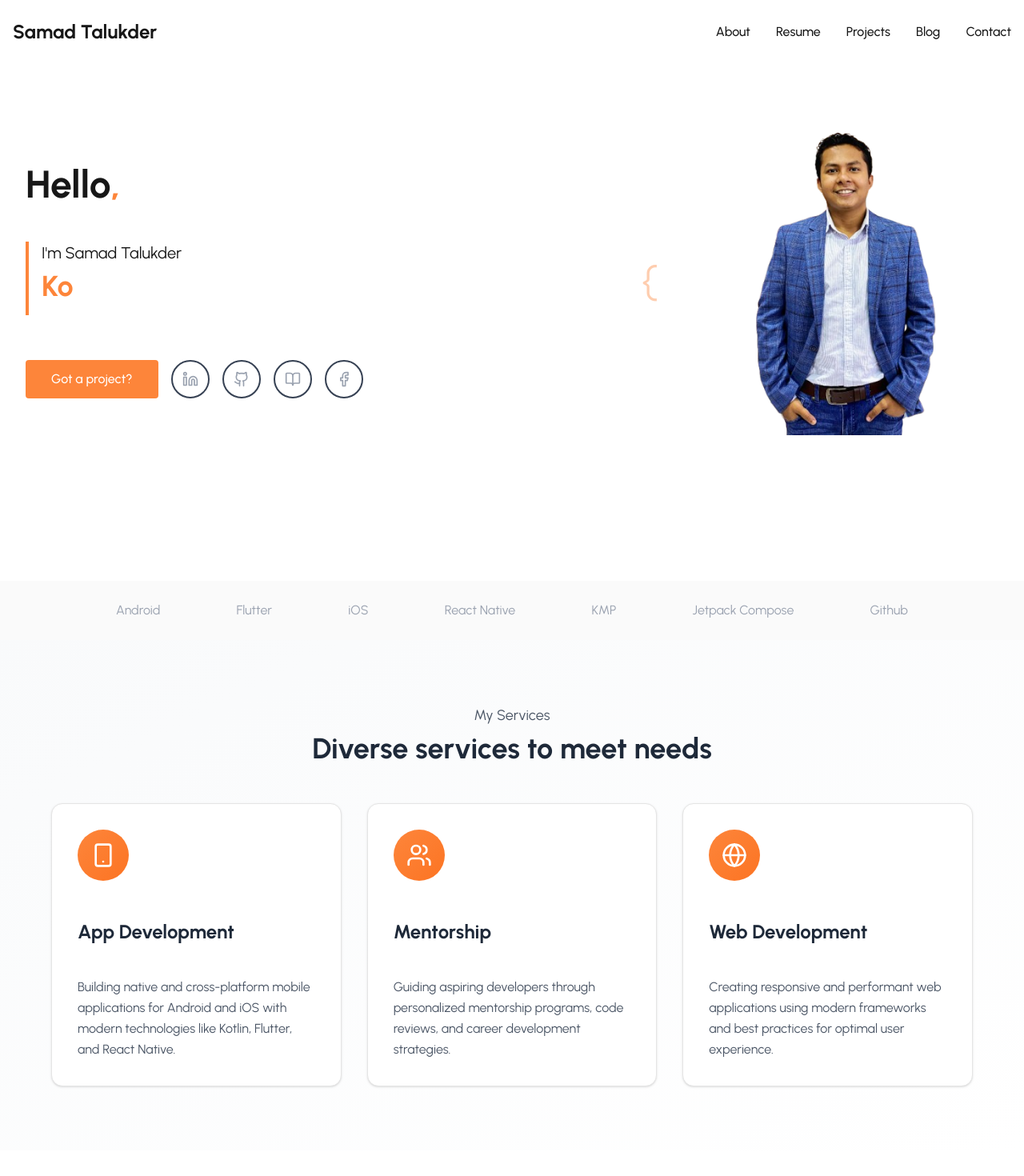
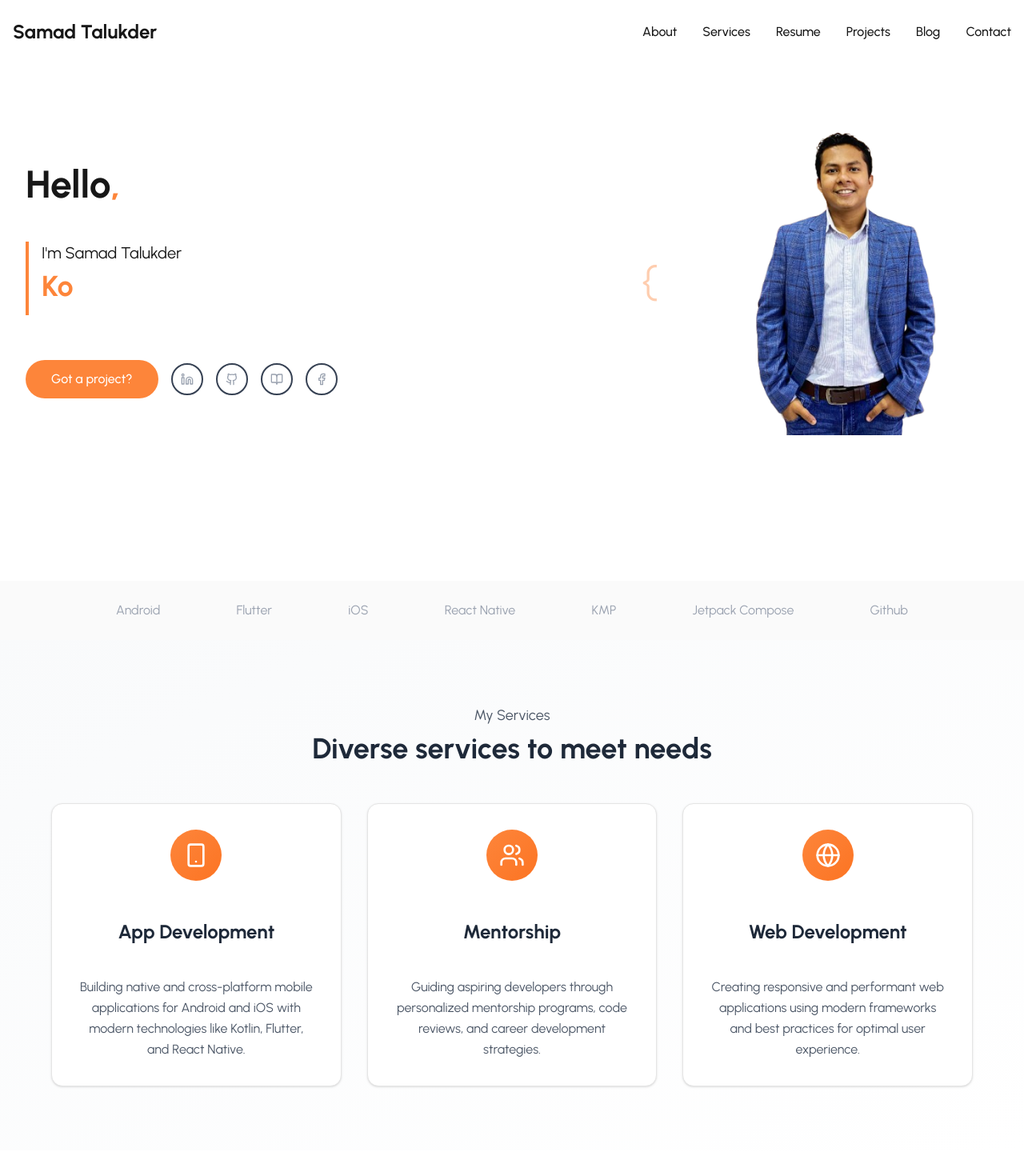
Before and after one commit to samadtalukder/samadtalukder.github.io, a Next.js app: page / in a window 1280 px wide. Shown: the top 1470 px of the page at 80% size. Built offline with nearby package versions, Linux system fonts and the light colour scheme.

Commit message:
Enhance UI styling and add Services navigation

```diff
--- a/components/layout/Header.tsx
+++ b/components/layout/Header.tsx
@@ -6,6 +6,7 @@ import { about } from '@/lib/data';
 
 const navItems = [
   { name: 'About', href: '#about' },
+  { name: 'Services', href: '#services' },
   // { name: 'Skills', href: '#skills' },
   { name: 'Resume', href: '#resume' },
   // { name: 'Education', href: '#education' },
--- a/components/sections/AboutMeSection.tsx
+++ b/components/sections/AboutMeSection.tsx
@@ -72,7 +72,7 @@ export default function AboutMeSection() {
               className="flex flex-wrap items-center gap-3 sm:gap-4"
             >
               <Button
-                className="bg-[#FD853A] hover:bg-[#fc7422] text-white px-6 sm:px-8 py-5 sm:py-6 text-sm sm:text-base font-medium rounded"
+                className="bg-[#FD853A] hover:bg-[#fc7422] text-white px-6 sm:px-8 py-5 sm:py-6 text-sm sm:text-base font-medium rounded-full"
                 size="lg"
                 asChild
               >
@@ -90,9 +90,9 @@ export default function AboutMeSection() {
                     href={social.url}
                     target="_blank"
                     rel="noopener noreferrer"
-                    className="w-12 h-12 rounded-full border-2 border-gray-700 hover:border-[#FD853A] hover:bg-gray-800 flex items-center justify-center transition-all hover:scale-110 text-gray-400 hover:text-[#FD853A]"
+                    className="w-10 h-10 rounded-full border-2 border-gray-700 hover:border-[#FD853A] hover:bg-gray-800 flex items-center justify-center transition-all hover:scale-110 text-gray-400 hover:text-[#FD853A]"
                   >
-                    <Icon className="w-5 h-5" />
+                    <Icon className="w-4 h-4" />
                   </a>
                 );
               })}
--- a/components/sections/ServicesSection.tsx
+++ b/components/sections/ServicesSection.tsx
@@ -36,7 +36,7 @@ export default function ServicesSection() {
             const Icon = service.icon;
             return (
               <ScrollReveal key={service.title} delay={0.1 * index}>
-                <Card className="p-8 hover:shadow-xl transition-all duration-300 hover:-translate-y-2 h-full flex flex-col">
+                <Card className="p-8 hover:shadow-xl transition-all duration-300 hover:-translate-y-2 h-full flex flex-col items-center text-center">
                   <div className="w-16 h-16 rounded-full bg-gradient-to-br from-[#FD853A] to-[#fc7422] flex items-center justify-center mb-6">
                     <Icon className="w-8 h-8 text-white" />
                   </div>
```
